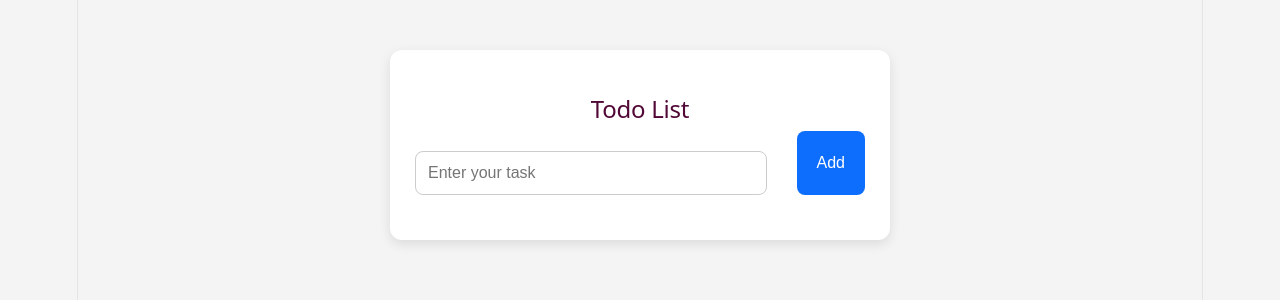
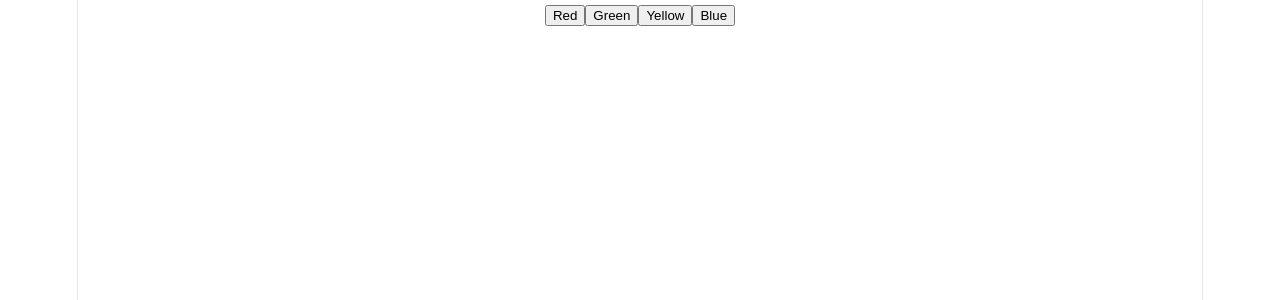
Before and after one commit to jaya1313/React_JS_clg, a React (Vite) app in the folder lect1/my-react-app/: page / in a window 1280 px wide. Shown: the top 300 px of the page. Built offline with nearby package versions, Linux system fonts and the light colour scheme.

Commit message:
Use Reducer

```diff
--- a/lect1/my-react-app/src/App.jsx
+++ b/lect1/my-react-app/src/App.jsx
@@ -1,212 +1,264 @@
-import React, { useState } from 'react'
+// import React, { useState } from 'react'
 
-// //for changes visible in screen wev use useState()
-// import { useState } from 'react'
-// let count = 0
+// // //for changes visible in screen wev use useState()
+// // import { useState } from 'react'
+// // let count = 0
 
 
-// export const App = () => {
-//   let [count, setCount] = useState(0)
-//   function func1(){
-//     setCount(++count)
-//   }
-//   return (<>
-//     <h2>{count}</h2>
-//     <button onClick={func1}>add</button>
+// // export const App = () => {
+// //   let [count, setCount] = useState(0)
+// //   function func1(){
+// //     setCount(++count)
+// //   }
+// //   return (<>
+// //     <h2>{count}</h2>
+// //     <button onClick={func1}>add</button>
 
-//     </>
-//   )
-//}
+// //     </>
+// //   )
+// //}
 
-//lect2
-// import Home from './Home'
-//  import {New} from './Home'
-// import {Component} from './Home'
+// //lect2
+// // import Home from './Home'
+// //  import {New} from './Home'
+// // import {Component} from './Home'
 
-// const App = () => {
-//   let user = "jayaaaaa"
-//   return (<>
-//   <div><Home/></div>
-//        <New/>
-//        <Component/>
-//        {/* //propss(properties)
-//        //transfer of data  App->Home->A */}
+// // const App = () => {
+// //   let user = "jayaaaaa"
+// //   return (<>
+// //   <div><Home/></div>
+// //        <New/>
+// //        <Component/>
+// //        {/* //propss(properties)
+// //        //transfer of data  App->Home->A */}
 
-//        <div> <Home data={user}/></div>
-//         </>
-//   )
-// }
+// //        <div> <Home data={user}/></div>
+// //         </>
+// //   )
+// // }
 
 
-//lect3
-//for printing in screen we use useState
-// import { useState } from 'react';
-// const App = () => {
-//   let [input, setInput] = useState("")
-//   let [data, setData] = useState('')
-//   function func1(e){
-//     //console.log(e.target.value);
-//     setInput(e.target.value)
-//     console.log(input);
-//   }
-//   function done(){
-//      setData(data + " " +input)
-//   }
+// //lect3
+// //for printing in screen we use useState
+// // import { useState } from 'react';
+// // const App = () => {
+// //   let [input, setInput] = useState("")
+// //   let [data, setData] = useState('')
+// //   function func1(e){
+// //     //console.log(e.target.value);
+// //     setInput(e.target.value)
+// //     console.log(input);
+// //   }
+// //   function done(){
+// //      setData(data + " " +input)
+// //   }
 
+// //   return (
+// //     <div>
+// //    <h2>{data}</h2>
+// //     <input type='text' name='input' placeholder='Enter your name' onChange={func1}></input>
+// //     <button onClick={done}>Click</button>
+// //      </div>
+// //   )
+// // }
+
+
+// // FORM
+// // import Form from './Form'
+// // const App = () => {
+// //   return (
+// //     <div>
+// //       <Form/>
+// //     </div>
+// //   )
+// // }
+
+
+// //lect4
+
+// // useEffect -> it will not reload the site (prints or load only once when we click button)
+// //counter function
+
+
+// import { useEffect } from 'react';
+// // const App = () => {
+// //   let [count, SetCount] = useState(0);
+// //   let [city, SetCity] = useState("Goa");
+// //   //console.log("Hello")  // you see hello runs every time when we click button
+// //   useEffect(()=>{
+// //     console.log("hello");
+// //   }, [city])  //if we give city , it only runs when city changes
+
+// //   return (
+// //     <div>
+// //       <h2>{count}</h2>
+// //       <h4>{city}</h4>
+// //       <button onClick={()=>SetCount(count + 1)}> click </button>
+// //       <button onClick={()=>SetCity("manali")}>Change</button>
+// //     </div>
+// //   )
+// // }
+
+
+// //fetching api
+// // import './App.css'
+
+// // export const App = () => {
+// //   let [ApiData,SetApiData] = useState([])
+// //   useEffect(()=>{
+// //     async function call() {
+// //       let res = await fetch('https://dummyjson.com/products')
+// //       let data = await res.json();
+// //       //console.log(data);
+// //       SetApiData(data.products)
+// //       //console.log(data.products)
+// //     }
+// //     call()
+// //   })
+// //   return (
+// //     <div id='parent_div'>
+// //       { /* data show */ }
+// //       {
+// //         ApiData.map((a)=>{
+// //           return (
+// //             <div id='card'>
+
+// //               <h2>{a.id}</h2>
+// //               <img src={a.thumbnail}/>
+
+// //             </div>
+// //           )
+// //         })
+// //       }
+
+
+// //     </div>
+// //   )
+// // }
+
+// //lect5
+// //minor project
+
+// // // basic input validation
+// // import Task from './Task'
+// // import './App.css'
+// // export const App = () => {
+// //   let[search, SetSearch] = useState("")
+// //   console.log(search)
+
+// //     async function call() {
+// //        if(!search.trim()){
+// //         alert("Search bar is empty")
+// //         return;
+// //        }
+// //        let res = await fetch(`https://dummyjson.com/products/search?q=${search}`)
+// //        let data = await res.json();
+// //        console.log(data);
+// //     }
+
+// //     function fun1(e){
+// //       SetSearch(e.target.value)
+// //     }
+
+
+
+// //   return (
+// //     <div>
+
+// //       <input type='text'  placeholder='Search by Name' onChange={fun1}/>
+// //       <button onClick={ call}>Check</button>
+// //       <Task/>
+// //     </div>
+// //       )
+// // }
+
+// // //lect6
+
+// // //react router DOM
+// // import {Route, Routes} from "react-router-dom"
+// // import NavBar from './NavBar'
+// // import Home from './Home'
+// // import About from './About'
+// // import Task from './Task'
+
+// // const App = () =>{
+// //     return (
+// //         <div>
+// //             <NavBar/>
+// //            <Routes>  {  /* // it will not reload the page when we click on link */}
+// //                  <Route path='/' element={<Home/>}/> {/*  // when we click on home it will show home component */}
+// //                  <Route path='/about' element={<About/>}/>
+// //                  <Route path='/task' element={<Task/>}/>
+// //             </Routes>
+// //             </div>
+// //     )
+// // }
+
+
+// //lect7
+// //todo list
+
+// import Todo from './Todo'
+
+// export const App = () => {
 //   return (
 //     <div>
-//    <h2>{data}</h2>
-//     <input type='text' name='input' placeholder='Enter your name' onChange={func1}></input>
-//     <button onClick={done}>Click</button>
-//      </div>
-//   )
-// }
-
-
-// FORM
-// import Form from './Form'
-// const App = () => {
-//   return (
-//     <div>
-//       <Form/>
+//         <Todo/>
 //     </div>
 //   )
 // }
 
+//lect8
+//use reducer  - it is samme as useStatebut it is used when we have complex state management and also when we have to update the state based on the previous state and also when we have to update multiple states at the same time
 
-//lect4
+// import React from 'react'
+// import {useReducer} from 'react'
 
-// useEffect -> it will not reload the site (prints or load only once when we click button)
-//counter function
-
-
-import { useEffect } from 'react';
-// const App = () => {
-//   let [count, SetCount] = useState(0);
-//   let [city, SetCity] = useState("Goa");
-//   //console.log("Hello")  // you see hello runs every time when we click button
-//   useEffect(()=>{
-//     console.log("hello");
-//   }, [city])  //if we give city , it only runs when city changes
+//  const App = () => {
+//   function reducer()
 
 //   return (
-//     <div>
-//       <h2>{count}</h2>
-//       <h4>{city}</h4>
-//       <button onClick={()=>SetCount(count + 1)}> click </button>
-//       <button onClick={()=>SetCity("manali")}>Change</button>
-//     </div>
+//     <div>App</div>
 //   )
 // }
 
+// export default App
 
-//fetching api
-// import './App.css'
+//different buttons to change the background color using useReducer
+//how actually useReducer works
+//reducer function takes the current state and an action as arguments and returns the new state based on the action
 
-// export const App = () => {
-//   let [ApiData,SetApiData] = useState([])
-//   useEffect(()=>{
-//     async function call() {
-//       let res = await fetch('https://dummyjson.com/products')
-//       let data = await res.json();
-//       //console.log(data);
-//       SetApiData(data.products)
-//       //console.log(data.products)
-//     }
-//     call()
-//   })
-//   return (
-//     <div id='parent_div'>
-//       { /* data show */ }
-//       {
-//         ApiData.map((a)=>{
-//           return (
-//             <div id='card'>
+import React from 'react'
+import {useReducer} from 'react'
 
-//               <h2>{a.id}</h2>
-//               <img src={a.thumbnail}/>
+const App = () => {
+  function reducer(color, action){
+    if(action === "red"){
+      return "red"
+    }
+    else if(action === "green"){
+      return "green"
+    }
+    else if(action === "yellow"){
+      return "yellow"
+    }
+    else if(action === "blue"){
+      return "blue"
+    }
+    else{
+      return color
+    }
 
-//             </div>
-//           )
-//         })
-//       }
-
-
-//     </div>
-//   )
-// }
-
-//lect5
-//minor project
-
-// // basic input validation
-// import Task from './Task'
-// import './App.css'
-// export const App = () => {
-//   let[search, SetSearch] = useState("")
-//   console.log(search)
-
-//     async function call() {
-//        if(!search.trim()){
-//         alert("Search bar is empty")
-//         return;
-//        }
-//        let res = await fetch(`https://dummyjson.com/products/search?q=${search}`)
-//        let data = await res.json();
-//        console.log(data);
-//     }
-
-//     function fun1(e){
-//       SetSearch(e.target.value)
-//     }
-
-
-
-//   return (
-//     <div>
-
-//       <input type='text'  placeholder='Search by Name' onChange={fun1}/>
-//       <button onClick={ call}>Check</button>
-//       <Task/>
-//     </div>
-//       )
-// }
-
-// //lect6
-
-// //react router DOM
-// import {Route, Routes} from "react-router-dom"
-// import NavBar from './NavBar'
-// import Home from './Home'
-// import About from './About'
-// import Task from './Task'
-
-// const App = () =>{
-//     return (
-//         <div>
-//             <NavBar/>
-//            <Routes>  {  /* // it will not reload the page when we click on link */}
-//                  <Route path='/' element={<Home/>}/> {/*  // when we click on home it will show home component */}
-//                  <Route path='/about' element={<About/>}/>
-//                  <Route path='/task' element={<Task/>}/>
-//             </Routes>
-//             </div>
-//     )
-// }
-
-
-//lect7
-//todo list
-
-import Todo from './Todo'
-
-export const App = () => {
+  }
+  let [color, dispatch] = useReducer(reducer, "white") //it will return the current state and a dispatch function which we can use to update the state and the initial state is white
   return (
-    <div>
-        <Todo/>
+    <div style={{backgroundColor: color, height: "100vh"}}> {/* it will set the background color of the div to the current state and also set the height of the div to 100vh */}
+      <button onClick={() => dispatch("red")}>Red</button>
+      <button onClick={() => dispatch("green")}>Green</button>
+      <button onClick={() => dispatch("yellow")}>Yellow</button>
+      <button onClick={() => dispatch("blue")}>Blue</button>
     </div>
   )
 }
 
-
 export default App
```
